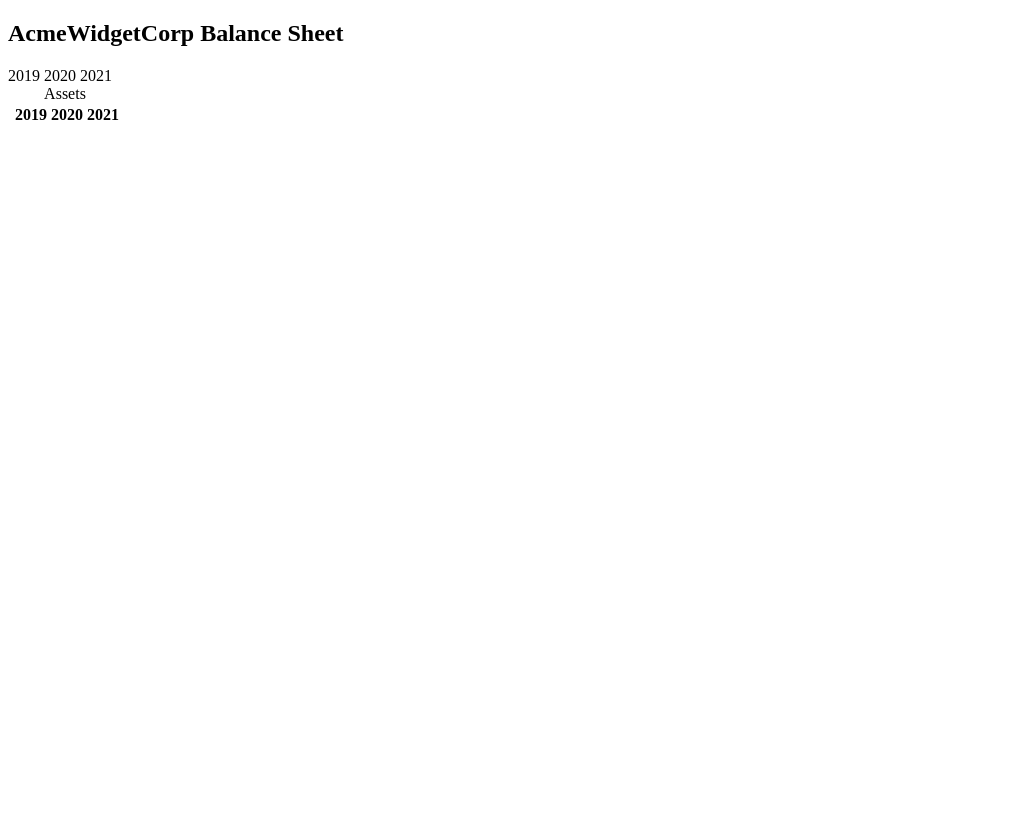
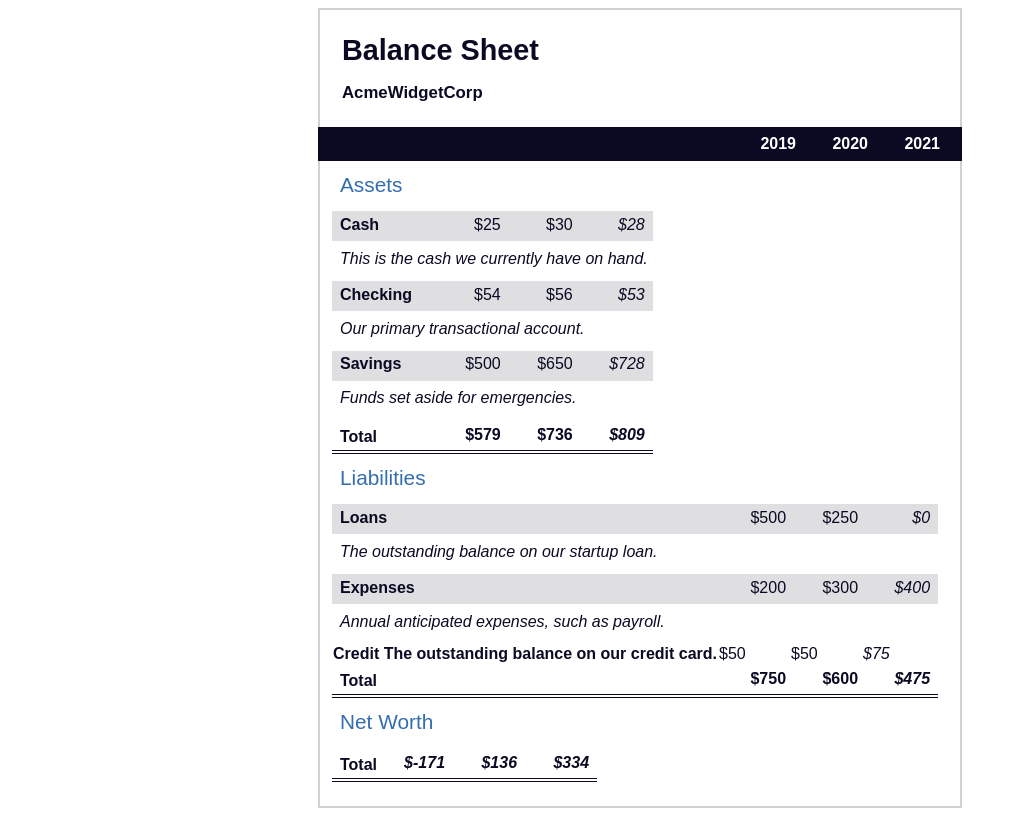
Before and after one commit to rusinovvasil/FreeCodeCamp, a plain HTML site: page Responsive-Web-Design-Certification/Building-a-Balance-Sheet/index.html in a window 1280 px wide. Shown: the whole page, without its empty margins (0-1016 px from the left). Drawn offline with Linux system fonts and the light colour scheme.

Commit message:
Building a Balance Sheet
Learn to build a balance sheet using CSS pseudo selectors, enabling dynamic style changes and event triggers on HTML elements, such as hover effects.

```diff
--- a/Responsive-Web-Design-Certification/Building-a-Balance-Sheet/index.html
+++ b/Responsive-Web-Design-Certification/Building-a-Balance-Sheet/index.html
@@ -34,14 +34,123 @@
               </tr>
             </thead>
             <tbody>
-              <tr class="data"></tr>
-              <tr class="data"></tr>
-              <tr class="data"></tr>
-              <tr class="total"></tr>
+              <tr class="data">
+                <th>
+                  Cash
+                  <span class="description"
+                    >This is the cash we currently have on hand.</span
+                  >
+                </th>
+                <td>$25</td>
+                <td>$30</td>
+                <td class="current">$28</td>
+              </tr>
+              <tr class="data">
+                <th>
+                  Checking
+                  <span class="description"
+                    >Our primary transactional account.</span
+                  >
+                </th>
+                <td>$54</td>
+                <td>$56</td>
+                <td class="current">$53</td>
+              </tr>
+              <tr class="data">
+                <th>
+                  Savings
+                  <span class="description"
+                    >Funds set aside for emergencies.</span
+                  >
+                </th>
+                <td>$500</td>
+                <td>$650</td>
+                <td class="current">$728</td>
+              </tr>
+              <tr class="total">
+                <th>Total <span class="sr-only">Assets</span></th>
+                <td>$579</td>
+                <td>$736</td>
+                <td class="current">$809</td>
+              </tr>
             </tbody>
           </table>
-          <table></table>
-          <table></table>
+          <table>
+            <caption>
+              Liabilities
+            </caption>
+            <thead>
+              <tr>
+                <td></td>
+                <th><span class="sr-only">2019</span></th>
+                <th><span class="sr-only">2020</span></th>
+                <th><span class="sr-only">2021</span></th>
+              </tr>
+            </thead>
+            <tbody>
+              <tr class="data">
+                <th>
+                  Loans
+                  <span class="description"
+                    >The outstanding balance on our startup loan.</span
+                  >
+                </th>
+                <td>$500</td>
+                <td>$250</td>
+                <td class="current">$0</td>
+              </tr>
+              <tr class="data">
+                <th>
+                  Expenses
+                  <span class="description"
+                    >Annual anticipated expenses, such as payroll.</span
+                  >
+                </th>
+                <td>$200</td>
+                <td>$300</td>
+                <td class="current">$400</td>
+              </tr>
+
+              <th class="data">
+                Credit
+                <span class="description"
+                  >The outstanding balance on our credit card.</span
+                >
+              </th>
+              <td>$50</td>
+              <td>$50</td>
+              <td class="current">$75</td>
+              <tr class="total">
+                <th>Total <span class="sr-only">Liabilities</span></th>
+                <td>$750</td>
+                <td>$600</td>
+                <td class="current">$475</td>
+              </tr>
+            </tbody>
+          </table>
+          <table>
+            <caption>
+              Net Worth
+            </caption>
+            <thead>
+              <tr>
+                <td></td>
+                <th>
+                  <span class="sr-only">2019</span>
+                </th>
+                <th><span class="sr-only">2020</span></th>
+                <th><span class="sr-only">2021</span></th>
+              </tr>
+            </thead>
+            <tbody>
+              <tr class="total">
+                <th>Total <span class="sr-only">Net Worth</span></th>
+                <td class="current">$-171</td>
+                <td class="current">$136</td>
+                <td class="current">$334</td>
+              </tr>
+            </tbody>
+          </table>
         </div>
       </section>
     </main>
--- a/Responsive-Web-Design-Certification/Building-a-Balance-Sheet/styles.css
+++ b/Responsive-Web-Design-Certification/Building-a-Balance-Sheet/styles.css
@@ -0,0 +1,155 @@
+html {
+  box-sizing: border-box;
+}
+
+body {
+  font-family: sans-serif;
+  color: #0a0a23;
+}
+
+span[class~="sr-only"] {
+  border: 0 !important;
+  clip: rect(1px, 1px, 1px, 1px) !important;
+  clip-path: inset(50%) !important;
+  width: 1px !important;
+  height: 1px !important;
+  overflow: hidden !important;
+  white-space: nowrap !important;
+  position: absolute !important;
+  padding: 0 !important;
+  margin: -1px !important;
+}
+
+h1 {
+  max-width: 37.25rem;
+  margin: 0 auto;
+  padding: 1.5rem 1.25rem;
+}
+
+h1 .flex {
+  display: flex;
+  flex-direction: column-reverse;
+  gap: 1rem;
+}
+
+h1 .flex span:first-of-type {
+  font-size: 0.7em;
+}
+
+h1 .flex span:last-of-type {
+  font-size: 1.2em;
+}
+
+section {
+  max-width: 40rem;
+  margin: 0 auto;
+  border: 2px solid #d0d0d5;
+}
+
+#years {
+  display: flex;
+  justify-content: flex-end;
+  position: sticky;
+  top: 0;
+  background: #0a0a23;
+  color: #fff;
+  margin: 0 -2px;
+  padding: 0.5rem calc(1.25rem + 2px) 0.5rem 0;
+  z-index: 999;
+}
+
+#years span[class] {
+  font-weight: bold;
+  width: 4.5rem;
+  text-align: right;
+}
+
+.table-wrap {
+  padding: 0 0.75rem 1.5rem 0.75rem;
+}
+
+table {
+  border-collapse: collapse;
+  border: 0;
+  position: relative;
+  width: max-content;
+  margin-top: 3rem;
+}
+
+table caption {
+  color: #356eaf;
+  font-weight: normal;
+  font-size: 1.3em;
+  position: absolute;
+  top: -2.25rem;
+  left: 0.5rem;
+}
+
+tbody td {
+  width: 100vw;
+  min-width: 4rem;
+  max-width: 4rem;
+}
+
+tbody th {
+  width: calc(100% - 12rem);
+}
+
+tr[class="total"] {
+  font-weight: bold;
+  border-bottom: 4px double #0a0a23;
+}
+
+tr[class="total"] th {
+  text-align: left;
+  padding: 0.5rem 0 0.25rem 0.5rem;
+}
+
+tr.total td {
+  text-align: right;
+  padding: 0 0.25rem;
+}
+
+tr.total td:nth-of-type(3) {
+  padding-right: 0.5rem;
+}
+
+tr.total:hover {
+  background: #99c9ff;
+}
+
+td.current {
+  font-style: italic;
+}
+
+tr.data {
+  background-image: linear-gradient(
+    to bottom,
+    #dfdfe2 1.845rem,
+    white 1.845rem
+  );
+}
+
+tr.data th {
+  text-align: left;
+  padding-top: 0.3rem;
+  padding-left: 0.5rem;
+}
+
+tr.data th .description {
+  display: block;
+  font-style: italic;
+  font-weight: normal;
+  padding: 1rem 0 0.75rem;
+  margin-right: -13.5rem;
+}
+
+tr.data td {
+  vertical-align: top;
+  text-align: right;
+  padding: 0.3rem 0.25rem 0;
+}
+
+tr.data td:last-of-type {
+  padding-right: 0.5rem;
+}
```
